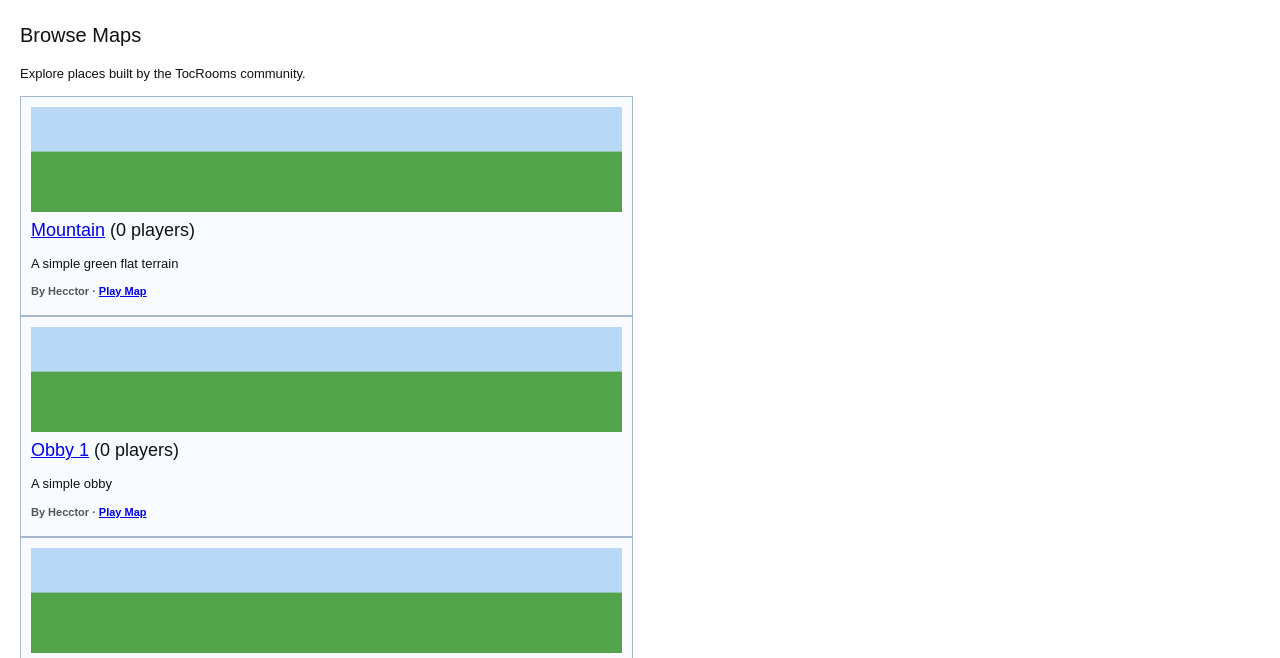
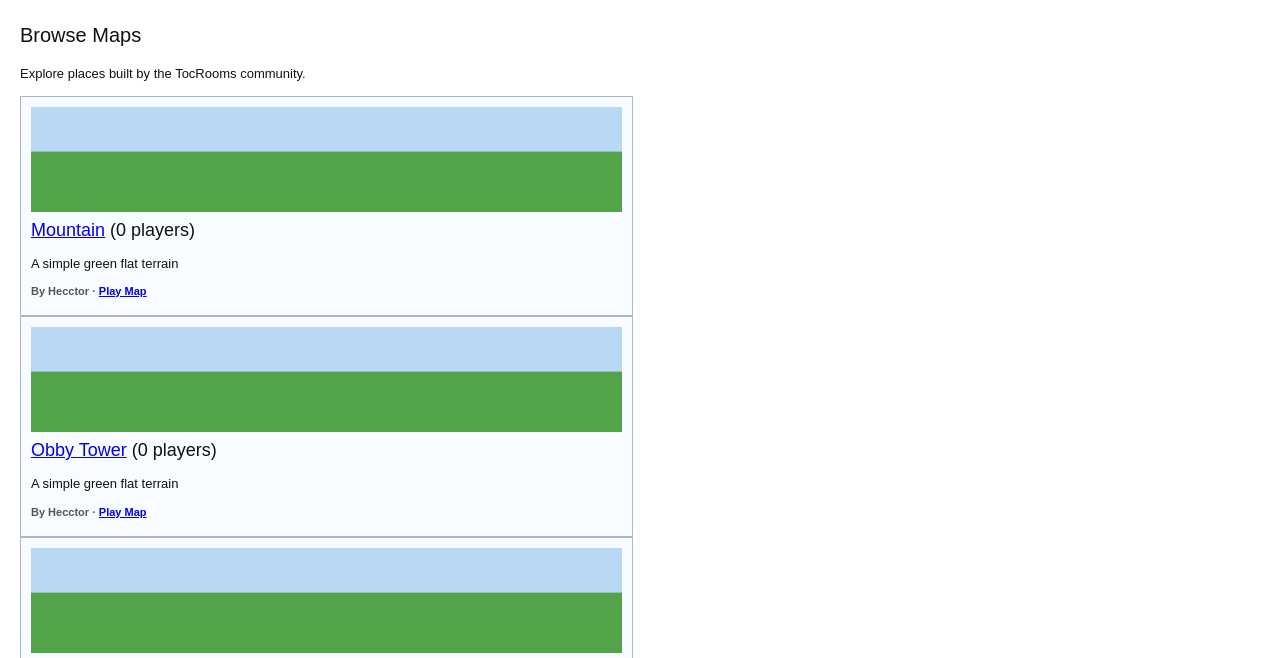
Before and after one commit to tocrooms/tocrooms, a plain HTML site: page src/pages/maps.html in a window 1280 px wide. Shown: the part 124-782 px from the top of the page. Drawn offline with Linux system fonts and the light colour scheme.

Commit message:
Add files via upload

```diff
--- a/src/pages/maps.html
+++ b/src/pages/maps.html
@@ -34,6 +34,17 @@
                     </h2>
                     <p>A simple green flat terrain</p>
                     <h3 class="meta">By Hecctor · <a href="basemaps/mountain.html">Play Map</a></h3>
+                </div>
+            </div>
+            <div class="card-grid">
+                <div class="place-card">
+                    <div class="place-preview"></div>
+                    <h2>
+                        <a href="maps/obbytower.html">Obby Tower</a>
+                        <span class="player-count-badge" data-room-count="plane">(0 players)</span>
+                    </h2>
+                    <p>A simple green flat terrain</p>
+                    <h3 class="meta">By Hecctor · <a href="basemaps/obbytower.html">Play Map</a></h3>
                 </div>
             </div>
             <div class="card-grid">
```
Also changed, not shown: src/pages/customize.html (+3 -1 lines), src/pages/news.html (+1 -1 lines).
